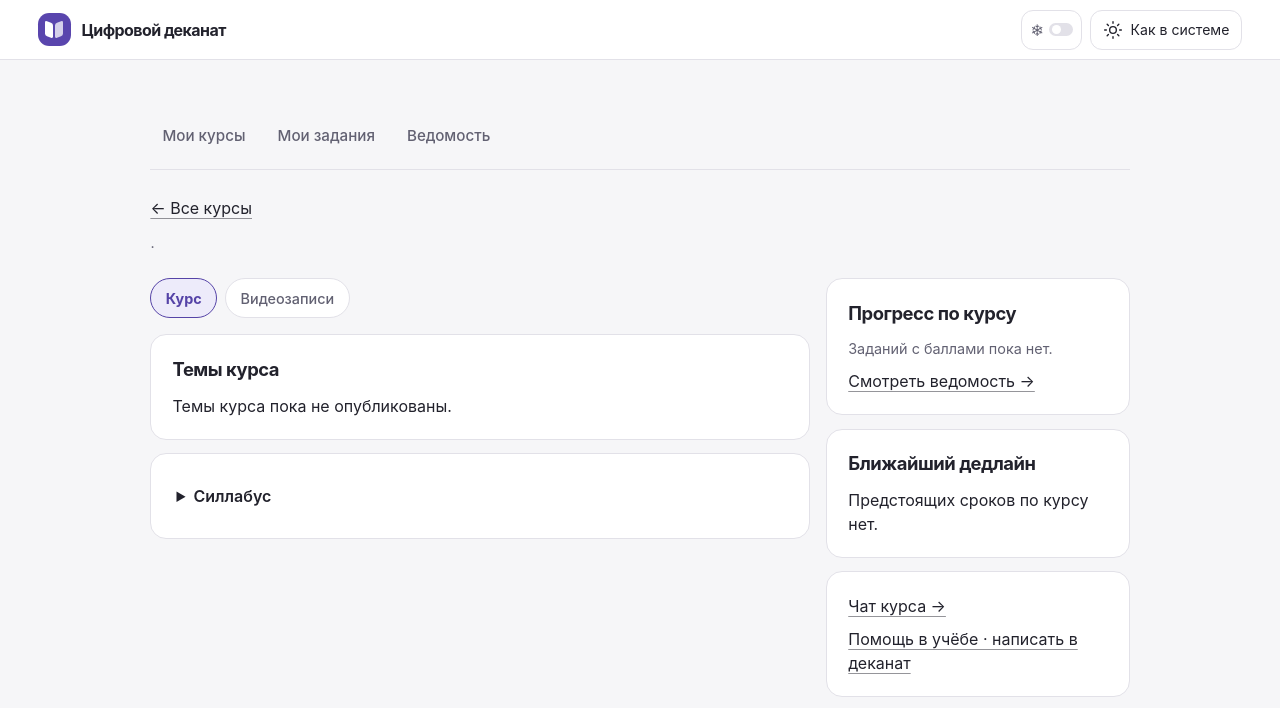
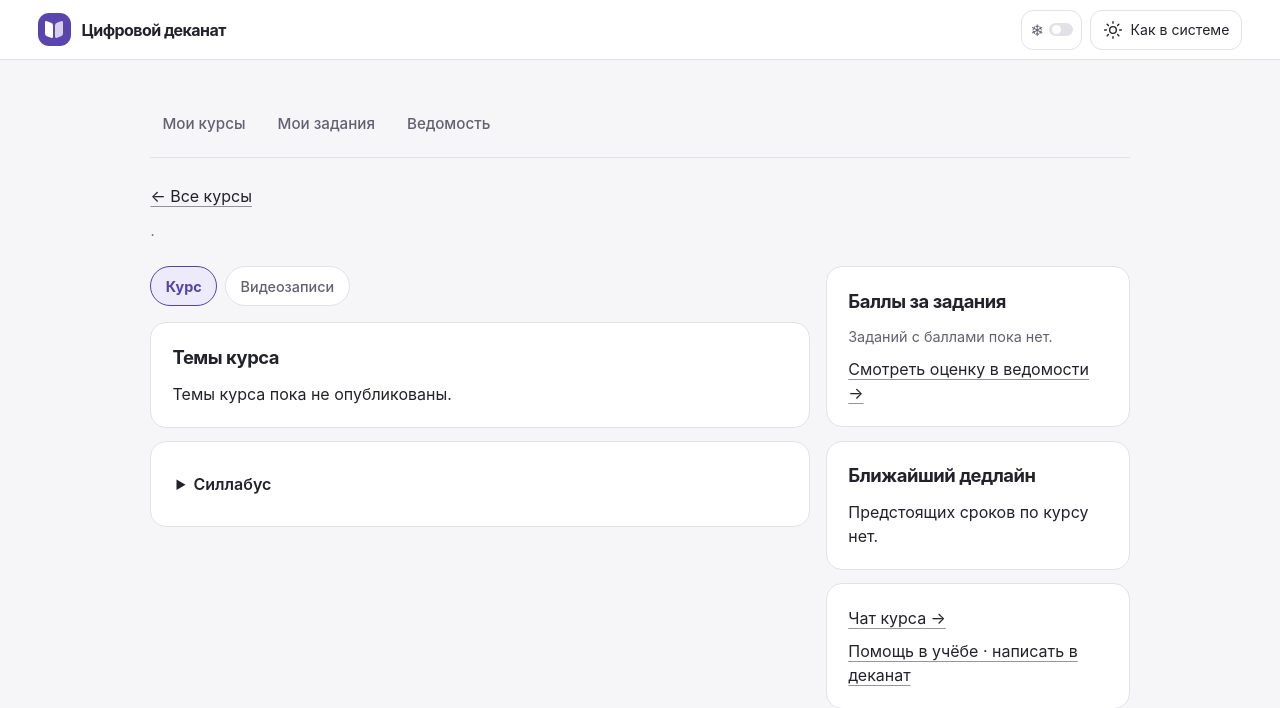
Before and after one commit to roma20ix/digital-dean, a Django app: template templates/learning/course.html in a window 1280 px wide. Shown: the top 708 px of the page. Run offline with Django 5.2, Linux system fonts and the light colour scheme; the template is opened without the code that fills it, so the values that code supplies are empty.

Commit message:
Clarify task points versus final grade

```diff
--- a/templates/learning/course.html
+++ b/templates/learning/course.html
@@ -35,13 +35,13 @@
     </details>
   </div>
   <aside class="course-side" aria-label="Сведения о курсе">
-    <section class="panel"><h2>Прогресс по курсу</h2>
-      {% if maximum %}<div class="course-progress" style="--rate: calc(100% * {{ points }} / {{ maximum }})"><span><strong>{{ scaled|floatformat:"-2" }}</strong><small>из 10</small></span></div>
-      <p class="meta">Накопленный результат по опубликованным заданиям</p>
+    <section class="panel"><h2>Баллы за задания</h2>
+      {% if maximum %}<div class="course-progress" style="--rate: calc(100% * {{ points }} / {{ maximum }})"><span><strong>{{ points }}</strong><small>из {{ maximum }} баллов</small></span></div>
+      <p class="meta">Это баллы за опубликованные задания. Оценка в ведомости выставляется отдельно.</p>
       <progress value="{{ points }}" max="{{ maximum }}" aria-label="Набрано баллов"></progress>
       <p class="meta">Накоплено {{ points }} из {{ maximum }} баллов. Ещё можно набрать до {{ remaining }}.</p>
       {% else %}<p class="meta">Заданий с баллами пока нет.</p>{% endif %}
-      <a href="{% url 'study' %}#course-{{ course.pk }}">Смотреть ведомость →</a>
+      <a href="{% url 'study' %}#course-{{ course.pk }}">Смотреть оценку в ведомости →</a>
     </section>
     {% if maximum %}<section class="panel goal-planner" id="goal-planner" data-points="{{ points }}" data-remaining="{{ remaining }}" data-maximum="{{ maximum }}">
       <p class="band">Что, если…</p><h2>План достижения цели</h2>
```
